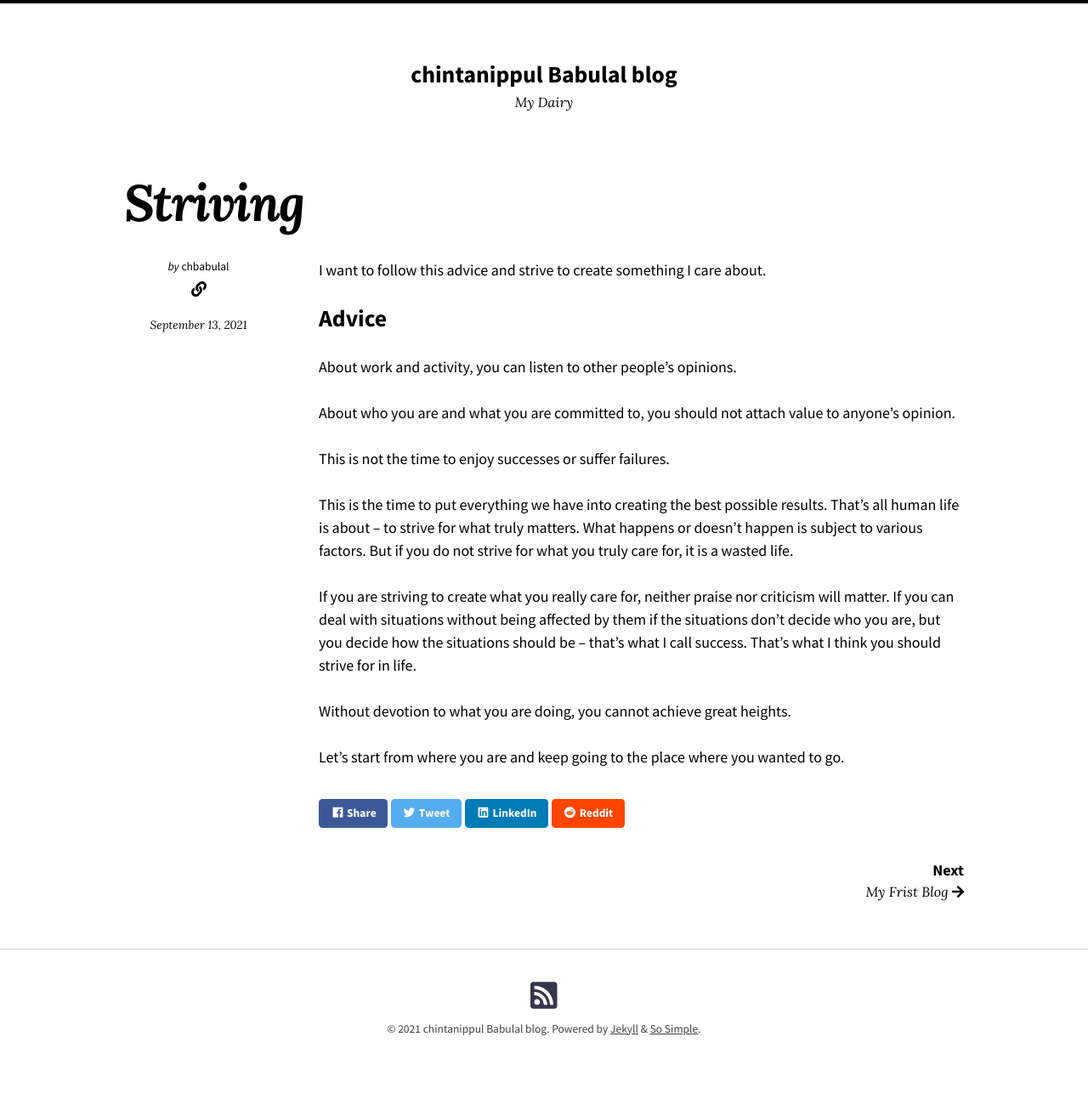
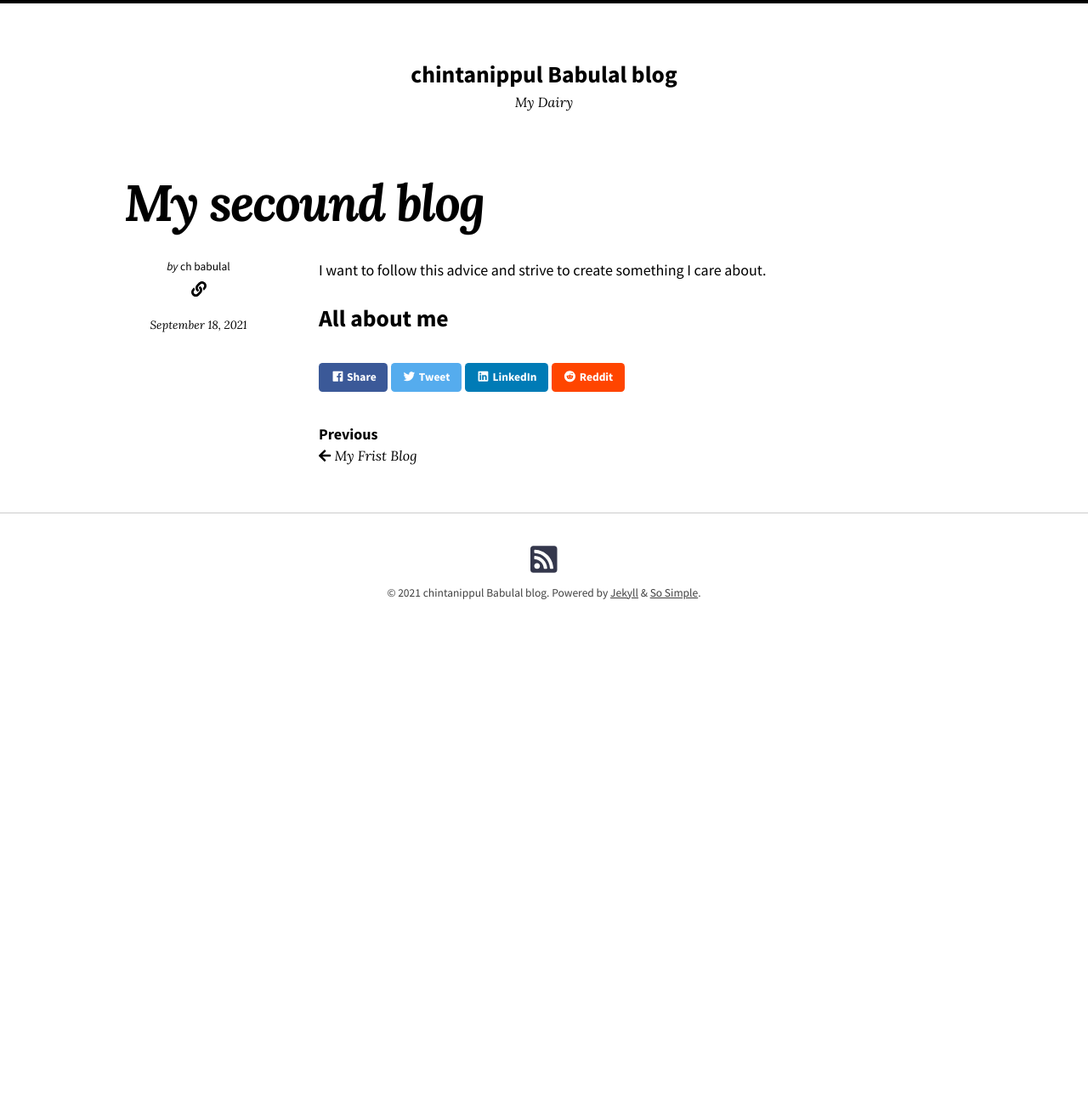
Before and after one commit to skbabulal/skbabulal.github.io, a Jekyll site: the page built from _posts/2021-09-13-striving.md, in a window 1280 px wide. Shown: the whole page at 85% size. Built offline with Jekyll 4.4.1, drawn with Linux system fonts in a browser that asks for light colours; nearby versions of some CDN libraries; after the commit the page ends 900 px from its top, so only the background shows below that.

Commit message:
sample blog

```diff
--- a/_config.yml
+++ b/_config.yml
@@ -91,7 +91,7 @@ defaults:
 
 # Site Author
 author:
-  name: chbabulal
+  name: ch babulal
   picture:
   email:
   twitter:
--- a/_posts/2021-09-13-striving.md
+++ b/_posts/2021-09-13-striving.md
@@ -1,23 +1,9 @@
 ---
-title: "Striving"
-date: 2021-09-13
+title: "My secound blog"
+date: 2021-09-18
 categories:
 ---
 
 I want to follow this advice and strive to create something I care about.
 
-## Advice
-
-About work and activity, you can listen to other people’s opinions.
-
-About who you are and what you are committed to, you should not attach value to anyone’s opinion.
-
-This is not the time to enjoy successes or suffer failures.
-
-This is the time to put everything we have into creating the best possible results. That’s all human life is about – to strive for what truly matters. What happens or doesn’t happen is subject to various factors. But if you do not strive for what you truly care for, it is a wasted life.
-
-If you are striving to create what you really care for, neither praise nor criticism will matter. If you can deal with situations without being affected by them if the situations don’t decide who you are, but you decide how the situations should be – that’s what I call success. That’s what I think you should strive for in life.
-
-Without devotion to what you are doing, you cannot achieve great heights.
-
-Let’s start from where you are and keep going to the place where you wanted to go.
+## All about me
```
Also changed, not shown: _posts/Dragn king's son-in-law.md (+1 -1 lines).
